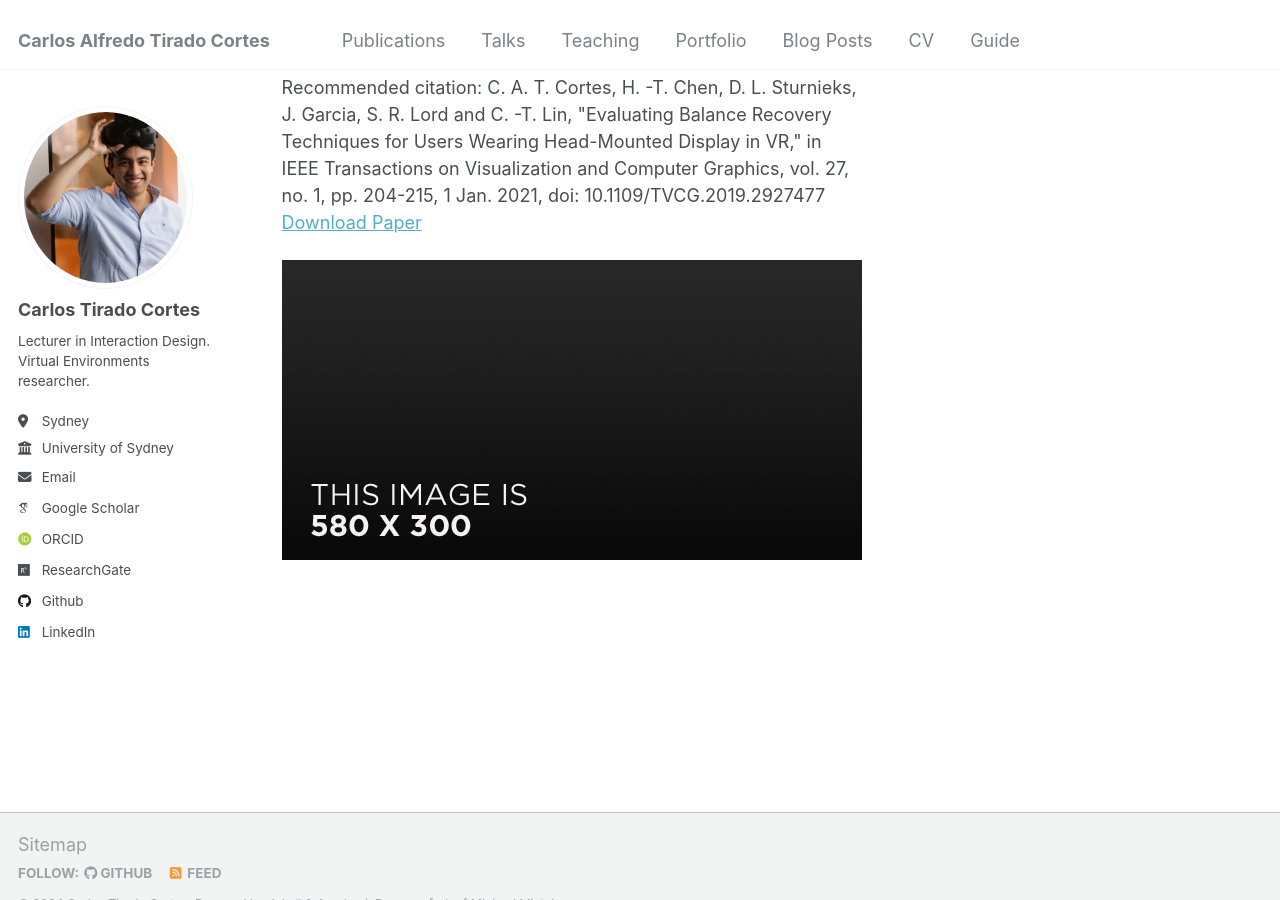
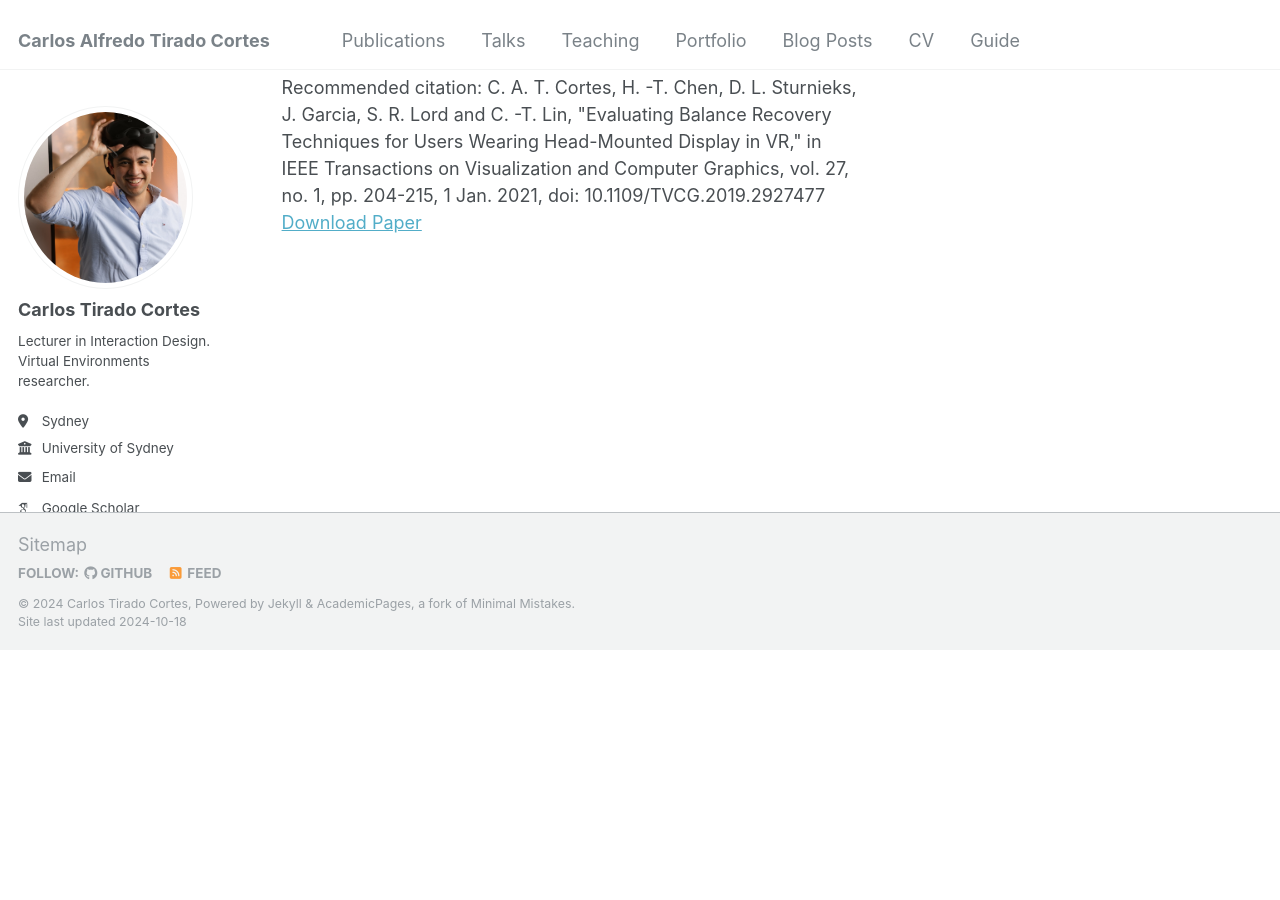
Before and after one commit to catiradocortes/catiradocortes.github.io, a Jekyll site: the page built from _pages/publications.html, in a window 1280 px wide and 900 px high, scrolled down 1730 px. Built offline with Jekyll 4.4.1, drawn with Linux system fonts in a browser that asks for light colours; some web fonts are replaced; after the commit the page ends 2380 px from its top, so only the background shows below that.

Commit message:
is there a difference?

```diff
--- a/_includes/archive-single.html
+++ b/_includes/archive-single.html
@@ -35,7 +35,7 @@
     </h2>
 
 
-    {% if include.type == "list" and teaser %}
+    {% if include.type != "grid" and teaser %}
       <div class="archive__item-teaser">
         <img src=
           {% if teaser contains "://" %}
--- a/_pages/publications.html
+++ b/_pages/publications.html
@@ -27,15 +27,6 @@ author_profile: true
       {% include archive-single.html %}
 
 
-
-      {% if post.image %}
-        <div class="publication-image">
-          <img src="{{ post.image }}" alt="Teaser image for {{ post.title }}" class="img-fluid">
-        </div>
-      {% endif %}
-
-
-
     {% endfor %}
   {% endfor %}
 {% else %}
@@ -43,11 +34,5 @@ author_profile: true
 
   {% include archive-single.html %}
 
-  {% if post.image %}
-      <div class="publication-image">
-        <img src="{{ post.image }}" alt="Teaser image for {{ post.title }}" class="img-fluid">
-      </div>
-    {% endif %}
-
   {% endfor %}
 {% endif %}
```
